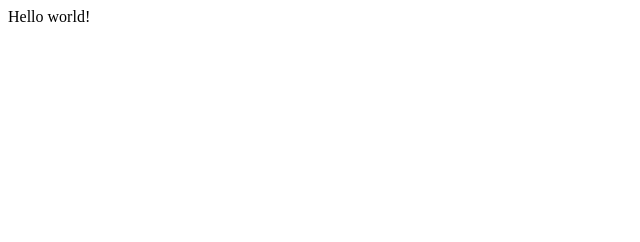
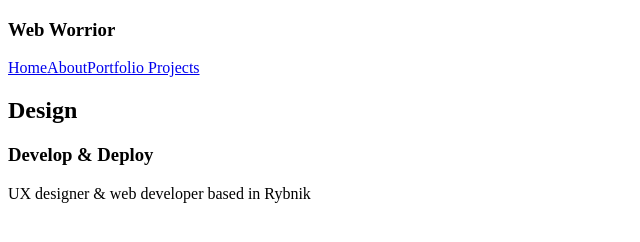
Before and after one commit to adrianplesniar/web-warrior-gatsby, a Gatsby site: page / in a window 1280 px wide. Shown: the whole page, without its empty margins (0-640 px from the left). Built offline with nearby package versions, Linux system fonts and the light colour scheme; Gatsby itself is replaced by a stand-in of ours.

Commit message:
first commit

```diff
--- /dev/null
+++ b/src/components/Navbar.js
@@ -0,0 +1,15 @@
+import { Link } from 'gatsby'
+import React from 'react'
+
+export default function Navbar() {
+    return (
+        <nav>
+            <h1>Web Worrior</h1>
+            <div className="links">
+                <Link to="/">Home</Link>
+                <Link to="/about">About</Link>
+                <Link to="/projects">Portfolio Projects</Link>
+            </div>
+        </nav>
+    )
+}
--- a/src/pages/index.js
+++ b/src/pages/index.js
@@ -1,5 +1,15 @@
 import React from "react"
+import Navbar from "../components/Navbar"
 
 export default function Home() {
-  return <div>Hello world!</div>
+  return (
+    <section>
+      <Navbar />
+      <div>
+        <h2>Design</h2>
+        <h3>Develop & Deploy</h3>
+        <p>UX designer & web developer based in Rybnik</p>
+      </div>
+    </section>
+  )
 }
```
Also changed, not shown: src/pages/404.js (added, +10 -0 lines), src/pages/about.js (added, +12 -0 lines), src/pages/projects/index.js (added, +10 -0 lines).
